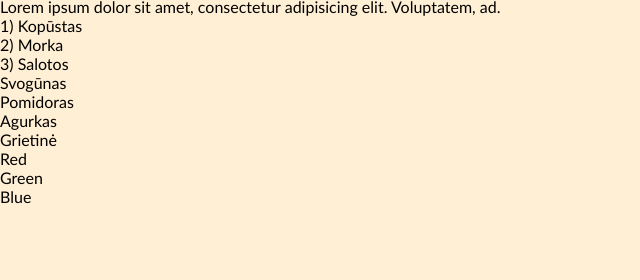
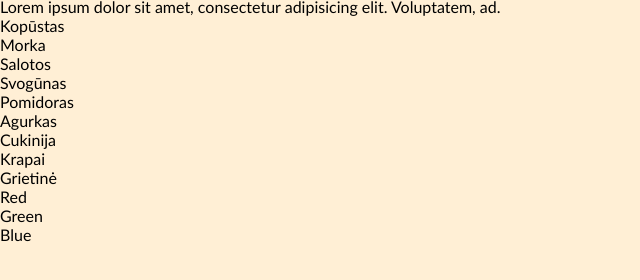
Before and after one commit to monicule/dom, a website: page about-us/index.html in a window 1280 px wide. Shown: the part 42-322 px from the top of the page, without its empty margins (0-640 px from the left). Drawn offline with Linux system fonts and the light colour scheme.

Commit message:
innerText

```diff
--- a/about-us/about.js
+++ b/about-us/about.js
@@ -13,7 +13,7 @@ console.clear();
 const ulDOM = document.getElementsByTagName('ul');
 console.log(ulDOM);
 
-const liDOM = ulDOM[1].getElementsByTagName('li');
+const liDOM = ulDOM[0].getElementsByTagName('li');
 
 for (let i = 0; i < liDOM.length; i++) {
     console.log(liDOM[i].innerText);
@@ -21,3 +21,16 @@ for (let i = 0; i < liDOM.length; i++) {
 
 
 // elementas.innerText = '145621';
+
+for (let i = 0; i < liDOM.length; i++) {
+    console.log(liDOM[i].innerText + ' 111');
+}
+
+for (let i = 0; i < liDOM.length; i++) {
+    for (let y = 1; y < liDOM.length + 1; y++) {
+        console.log( y + ') ' + liDOM[i++].innerText);
+}
+
+}
+
+console.log(h1DOM.innerText.toString());
--- a/about-us/index.html
+++ b/about-us/index.html
@@ -15,12 +15,14 @@
     </p>
 
     <ul>
-        <li>1) Kopūstas</li>
-        <li>2) Morka</li>
-        <li>3) Salotos</li>
+        <li>Kopūstas</li>
+        <li>Morka</li>
+        <li>Salotos</li>
         <li>Svogūnas</li>
         <li>Pomidoras</li>
         <li>Agurkas</li>
+        <li>Cukinija</li>
+        <li>Krapai</li>
         <li>Grietinė</li>
     </ul>
 
```
